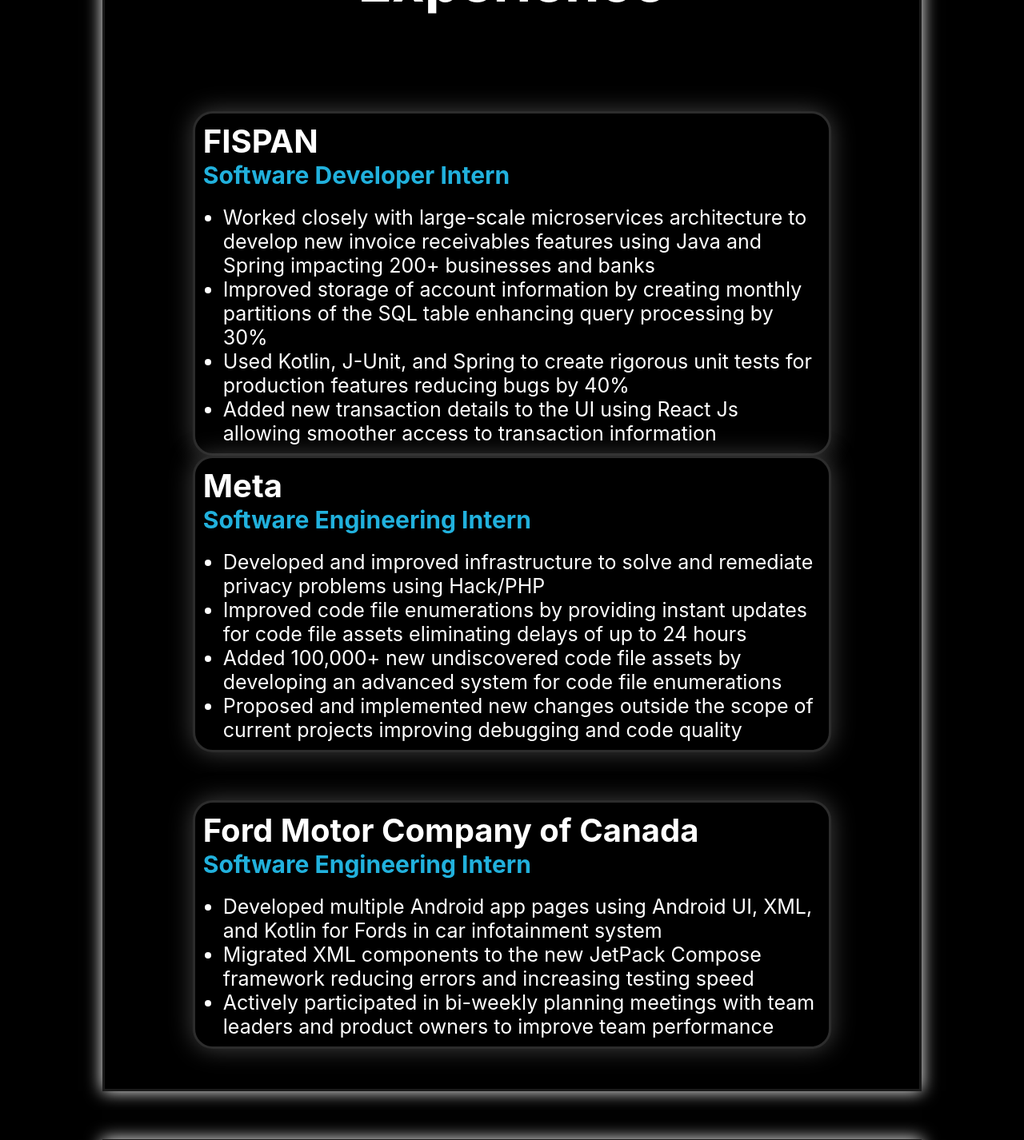
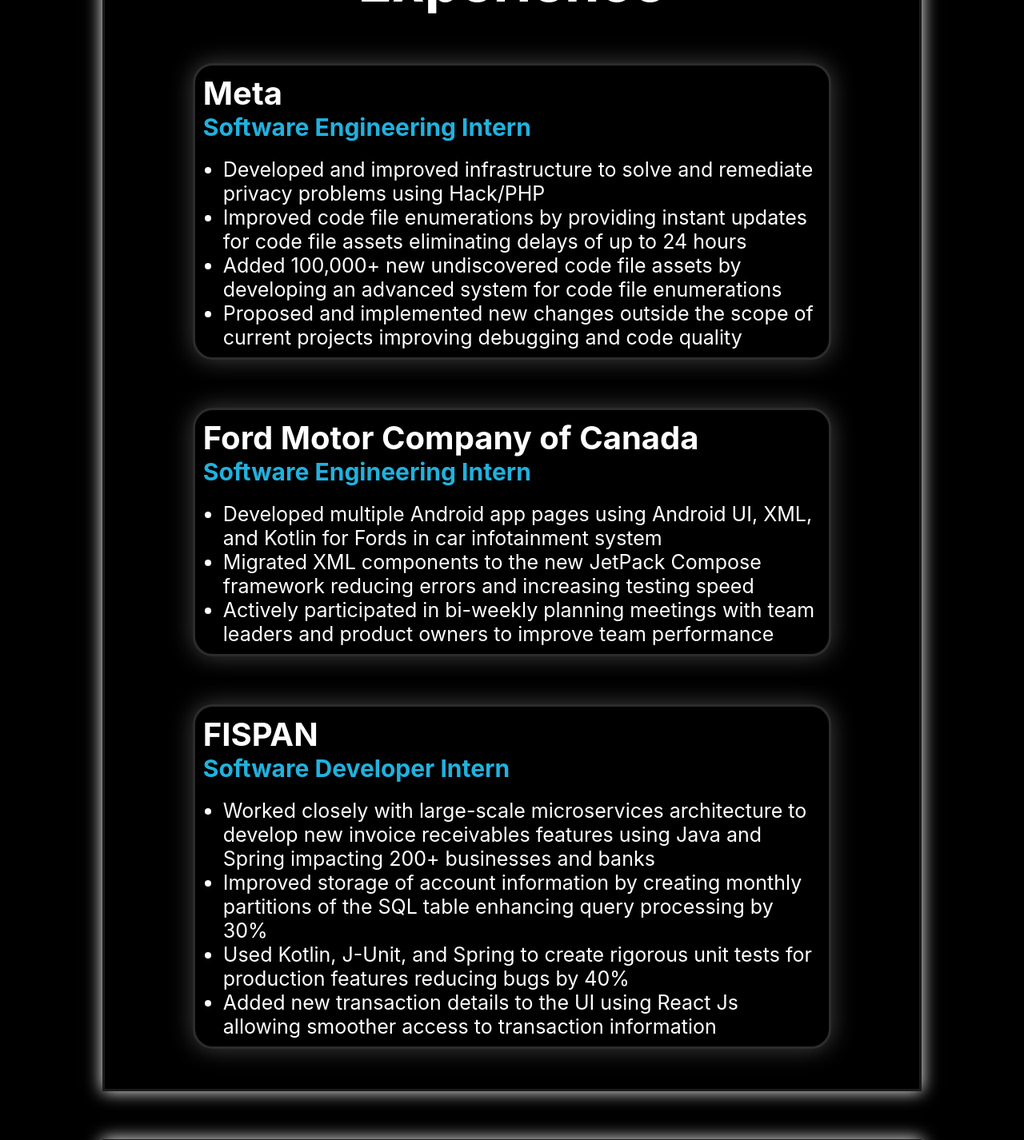
Before and after one commit to Nilay0921/Portfolio-Website, a React (Create React App) app: page / in a window 1280 px wide. Shown: the part 1240-2666 px from the top of the page at 80% size. Built offline with nearby package versions, Linux system fonts and the light colour scheme.

Commit message:
Fixed formatting bug

```diff
--- a/src/components/exp.js
+++ b/src/components/exp.js
@@ -7,21 +7,6 @@ function exp() {
             <div className="expirence-title">
                 <h1>Experience</h1>
             </div>
-            <div className="expirence2" onclick="window.location=http://google.com">
-                <div className="expirence2-title">
-                    <a href="https://www.fispan.com/"><h1>FISPAN</h1></a>
-                    <h2>Software Developer Intern</h2>
-                </div>
-                <div className="expirence2-p">
-                    <ul>
-                        <li>Worked closely with large-scale microservices architecture to develop new invoice receivables features using Java and Spring impacting 200+ businesses and banks</li>
-                        <li>Improved storage of account information by creating monthly partitions of the SQL table enhancing query processing by 30%</li>
-                        <li>Used Kotlin, J-Unit, and Spring to create rigorous unit tests for production features reducing bugs by 40%</li>
-                        <li>Added new transaction details to the UI using React Js allowing smoother access to transaction information</li>
-			        </ul>
-                </div>
-            </div>
-
             <div className="expirence1" onclick="window.location=http://google.com">
                 <div className="expirence1-title">
                 <a href="https://www.meta.com/"><h1>Meta</h1></a>
@@ -50,6 +35,21 @@ function exp() {
 			        </ul>
                 </div>
             </div>
+
+            <div className="expirence3" onclick="window.location=http://google.com">
+                <div className="expirence3-title">
+                    <a href="https://www.fispan.com/"><h1>FISPAN</h1></a>
+                    <h2>Software Developer Intern</h2>
+                </div>
+                <div className="expirence3-p">
+                    <ul>
+                        <li>Worked closely with large-scale microservices architecture to develop new invoice receivables features using Java and Spring impacting 200+ businesses and banks</li>
+                        <li>Improved storage of account information by creating monthly partitions of the SQL table enhancing query processing by 30%</li>
+                        <li>Used Kotlin, J-Unit, and Spring to create rigorous unit tests for production features reducing bugs by 40%</li>
+                        <li>Added new transaction details to the UI using React Js allowing smoother access to transaction information</li>
+			        </ul>
+                </div>
+            </div>
         </div>
     );
 }
```
